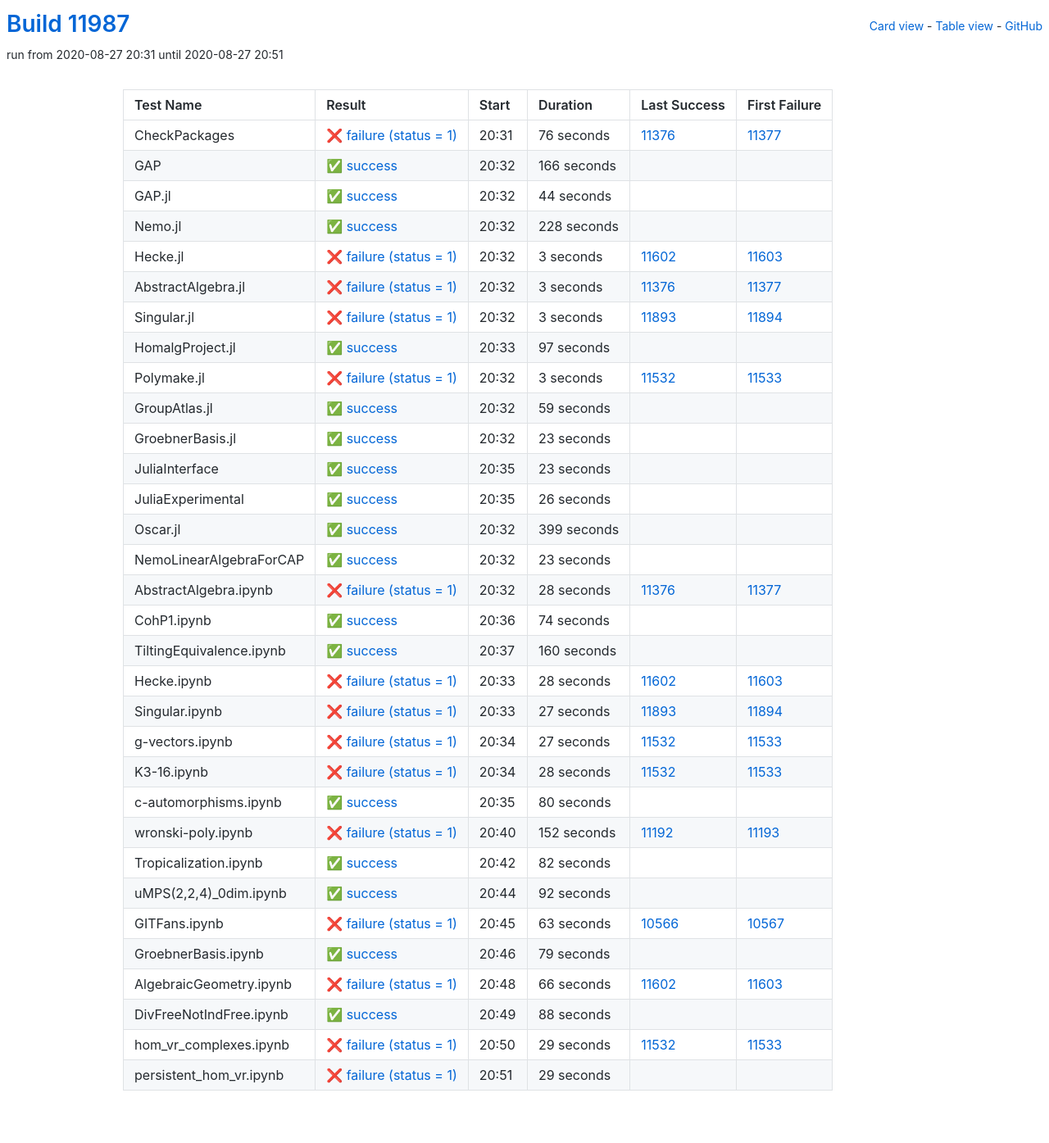
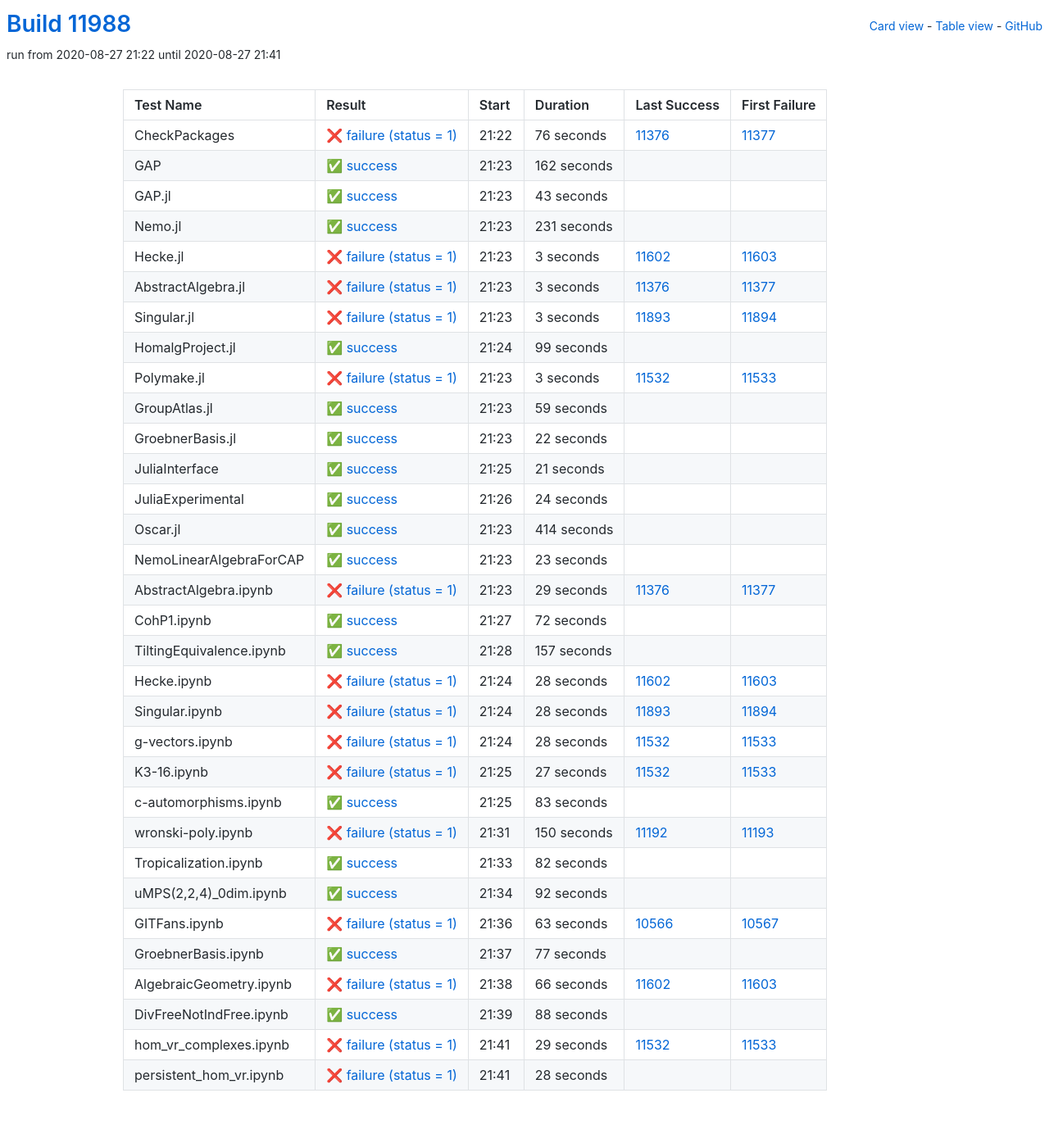
Before and after one commit to oscar-system/oscar-ci-status, a Jekyll site: the page built from table.html, in a window 1280 px wide. Shown: the whole page at 82% size. Built offline with Jekyll 4.4.1, drawn with Linux system fonts in a browser that asks for light colours.

Commit message:
Build #11988

```diff
--- a/_data/ci.yml
+++ b/_data/ci.yml
@@ -1,6 +1,6 @@
 ---
-build: 11987
-build_url: https://oscarci.mathematik.uni-kl.de/job/oscar/11987/
+build: 11988
+build_url: https://oscarci.mathematik.uni-kl.de/job/oscar/11988/
 job: oscar
 organization: oscar-system
 repo: oscar-ci-status
@@ -8,8 +8,8 @@
 tests:
 - name: CheckPackages
   id: checkpackages
-  log: https://oscarci.mathematik.uni-kl.de/job/oscar/11987/artifact/logs/build-11987/CheckPackages.log
-  start: 2020-08-27 20:31
+  log: https://oscarci.mathematik.uni-kl.de/job/oscar/11988/artifact/logs/build-11988/CheckPackages.log
+  start: 2020-08-27 21:22
   success: false
   exitcode: 1
   status: failure
@@ -20,44 +20,44 @@
   first_failure_url: https://oscarci.mathematik.uni-kl.de/job/oscar/11377/
 - name: GAP
   id: gap
-  log: https://oscarci.mathematik.uni-kl.de/job/oscar/11987/artifact/logs/build-11987/GAP.log
-  start: 2020-08-27 20:32
+  log: https://oscarci.mathematik.uni-kl.de/job/oscar/11988/artifact/logs/build-11988/GAP.log
+  start: 2020-08-27 21:23
   success: true
   exitcode: 0
   status: success
-  duration: 166
+  duration: 162
   last_success: false
   last_success_url:
   first_failure: false
   first_failure_url:
 - name: GAP.jl
   id: gap-jl
-  log: https://oscarci.mathematik.uni-kl.de/job/oscar/11987/artifact/logs/build-11987/GAP.jl.log
-  start: 2020-08-27 20:32
+  log: https://oscarci.mathematik.uni-kl.de/job/oscar/11988/artifact/logs/build-11988/GAP.jl.log
+  start: 2020-08-27 21:23
   success: true
   exitcode: 0
   status: success
-  duration: 44
+  duration: 43
   last_success: false
   last_success_url:
   first_failure: false
   first_failure_url:
 - name: Nemo.jl
   id: nemo-jl
-  log: https://oscarci.mathematik.uni-kl.de/job/oscar/11987/artifact/logs/build-11987/Nemo.jl.log
-  start: 2020-08-27 20:32
+  log: https://oscarci.mathematik.uni-kl.de/job/oscar/11988/artifact/logs/build-11988/Nemo.jl.log
+  start: 2020-08-27 21:23
   success: true
   exitcode: 0
   status: success
-  duration: 228
+  duration: 231
   last_success: false
   last_success_url:
   first_failure: false
   first_failure_url:
 - name: Hecke.jl
   id: hecke-jl
-  log: https://oscarci.mathematik.uni-kl.de/job/oscar/11987/artifact/logs/build-11987/Hecke.jl.log
-  start: 2020-08-27 20:32
+  log: https://oscarci.mathematik.uni-kl.de/job/oscar/11988/artifact/logs/build-11988/Hecke.jl.log
+  start: 2020-08-27 21:23
   success: false
   exitcode: 1
   status: failure
@@ -68,8 +68,8 @@
   first_failure_url: https://oscarci.mathematik.uni-kl.de/job/oscar/11603/
 - name: AbstractAlgebra.jl
   id: abstractalgebra-jl
-  log: https://oscarci.mathematik.uni-kl.de/job/oscar/11987/artifact/logs/build-11987/AbstractAlgebra.jl.log
-  start: 2020-08-27 20:32
+  log: https://oscarci.mathematik.uni-kl.de/job/oscar/11988/artifact/logs/build-11988/AbstractAlgebra.jl.log
+  start: 2020-08-27 21:23
   success: false
   exitcode: 1
   status: failure
@@ -80,8 +80,8 @@
   first_failure_url: https://oscarci.mathematik.uni-kl.de/job/oscar/11377/
 - name: Singular.jl
   id: singular-jl
-  log: https://oscarci.mathematik.uni-kl.de/job/oscar/11987/artifact/logs/build-11987/Singular.jl.log
-  start: 2020-08-27 20:32
+  log: https://oscarci.mathematik.uni-kl.de/job/oscar/11988/artifact/logs/build-11988/Singular.jl.log
+  start: 2020-08-27 21:23
   success: false
   exitcode: 1
   status: failure
@@ -92,20 +92,20 @@
   first_failure_url: https://oscarci.mathematik.uni-kl.de/job/oscar/11894/
 - name: HomalgProject.jl
   id: homalgproject-jl
-  log: https://oscarci.mathematik.uni-kl.de/job/oscar/11987/artifact/logs/build-11987/HomalgProject.jl.log
-  start: 2020-08-27 20:33
+  log: https://oscarci.mathematik.uni-kl.de/job/oscar/11988/artifact/logs/build-11988/HomalgProject.jl.log
+  start: 2020-08-27 21:24
   success: true
   exitcode: 0
   status: success
-  duration: 97
+  duration: 99
   last_success: false
   last_success_url:
   first_failure: false
   first_failure_url:
 - name: Polymake.jl
   id: polymake-jl
-  log: https://oscarci.mathematik.uni-kl.de/job/oscar/11987/artifact/logs/build-11987/Polymake.jl.log
-  start: 2020-08-27 20:32
+  log: https://oscarci.mathematik.uni-kl.de/job/oscar/11988/artifact/logs/build-11988/Polymake.jl.log
+  start: 2020-08-27 21:23
   success: false
   exitcode: 1
   status: failure
@@ -116,8 +116,8 @@
   first_failure_url: https://oscarci.mathematik.uni-kl.de/job/oscar/11533/
 - name: GroupAtlas.jl
   id: groupatlas-jl
-  log: https://oscarci.mathematik.uni-kl.de/job/oscar/11987/artifact/logs/build-11987/GroupAtlas.jl.log
-  start: 2020-08-27 20:32
+  log: https://oscarci.mathematik.uni-kl.de/job/oscar/11988/artifact/logs/build-11988/GroupAtlas.jl.log
+  start: 2020-08-27 21:23
   success: true
   exitcode: 0
   status: success
@@ -128,56 +128,56 @@
   first_failure_url:
 - name: GroebnerBasis.jl
   id: groebnerbasis-jl
-  log: https://oscarci.mathematik.uni-kl.de/job/oscar/11987/artifact/logs/build-11987/GroebnerBasis.jl.log
-  start: 2020-08-27 20:32
+  log: https://oscarci.mathematik.uni-kl.de/job/oscar/11988/artifact/logs/build-11988/GroebnerBasis.jl.log
+  start: 2020-08-27 21:23
   success: true
   exitcode: 0
   status: success
-  duration: 23
+  duration: 22
   last_success: false
   last_success_url:
   first_failure: false
   first_failure_url:
 - name: JuliaInterface
   id: juliainterface
-  log: https://oscarci.mathematik.uni-kl.de/job/oscar/11987/artifact/logs/build-11987/JuliaInterface.log
-  start: 2020-08-27 20:35
+  log: https://oscarci.mathematik.uni-kl.de/job/oscar/11988/artifact/logs/build-11988/JuliaInterface.log
+  start: 2020-08-27 21:25
   success: true
   exitcode: 0
   status: success
-  duration: 23
+  duration: 21
   last_success: false
   last_success_url:
   first_failure: false
   first_failure_url:
 - name: JuliaExperimental
   id: juliaexperimental
-  log: https://oscarci.mathematik.uni-kl.de/job/oscar/11987/artifact/logs/build-11987/JuliaExperimental.log
-  start: 2020-08-27 20:35
+  log: https://oscarci.mathematik.uni-kl.de/job/oscar/11988/artifact/logs/build-11988/JuliaExperimental.log
+  start: 2020-08-27 21:26
   success: true
   exitcode: 0
   status: success
-  duration: 26
+  duration: 24
   last_success: false
   last_success_url:
   first_failure: false
   first_failure_url:
 - name: Oscar.jl
   id: oscar-jl
-  log: https://oscarci.mathematik.uni-kl.de/job/oscar/11987/artifact/logs/build-11987/Oscar.jl.log
-  start: 2020-08-27 20:32
+  log: https://oscarci.mathematik.uni-kl.de/job/oscar/11988/artifact/logs/build-11988/Oscar.jl.log
+  start: 2020-08-27 21:23
   success: true
   exitcode: 0
   status: success
-  duration: 399
+  duration: 414
   last_success: false
   last_success_url:
   first_failure: false
   first_failure_url:
 - name: NemoLinearAlgebraForCAP
   id: nemolinearalgebraforcap
-  log: https://oscarci.mathematik.uni-kl.de/job/oscar/11987/artifact/logs/build-11987/NemoLinearAlgebraForCAP.log
-  start: 2020-08-27 20:32
+  log: https://oscarci.mathematik.uni-kl.de/job/oscar/11988/artifact/logs/build-11988/NemoLinearAlgebraForCAP.log
+  start: 2020-08-27 21:23
   success: true
   exitcode: 0
   status: success
@@ -188,44 +188,44 @@
   first_failure_url:
 - name: AbstractAlgebra.ipynb
   id: abstractalgebra-ipynb
-  log: https://oscarci.mathematik.uni-kl.de/job/oscar/11987/artifact/logs/build-11987/AbstractAlgebra.ipynb.log
-  start: 2020-08-27 20:32
+  log: https://oscarci.mathematik.uni-kl.de/job/oscar/11988/artifact/logs/build-11988/AbstractAlgebra.ipynb.log
+  start: 2020-08-27 21:23
   success: false
   exitcode: 1
   status: failure
-  duration: 28
+  duration: 29
   last_success: 11376
   last_success_url: https://oscarci.mathematik.uni-kl.de/job/oscar/11376/
   first_failure: 11377
   first_failure_url: https://oscarci.mathematik.uni-kl.de/job/oscar/11377/
 - name: CohP1.ipynb
   id: cohp1-ipynb
-  log: https://oscarci.mathematik.uni-kl.de/job/oscar/11987/artifact/logs/build-11987/CohP1.ipynb.log
-  start: 2020-08-27 20:36
+  log: https://oscarci.mathematik.uni-kl.de/job/oscar/11988/artifact/logs/build-11988/CohP1.ipynb.log
+  start: 2020-08-27 21:27
   success: true
   exitcode: 0
   status: success
-  duration: 74
+  duration: 72
   last_success: false
   last_success_url:
   first_failure: false
   first_failure_url:
 - name: TiltingEquivalence.ipynb
   id: tiltingequivalence-ipynb
-  log: https://oscarci.mathematik.uni-kl.de/job/oscar/11987/artifact/logs/build-11987/TiltingEquivalence.ipynb.log
-  start: 2020-08-27 20:37
+  log: https://oscarci.mathematik.uni-kl.de/job/oscar/11988/artifact/logs/build-11988/TiltingEquivalence.ipynb.log
+  start: 2020-08-27 21:28
   success: true
   exitcode: 0
   status: success
-  duration: 160
+  duration: 157
   last_success: false
   last_success_url:
   first_failure: false
   first_failure_url:
 - name: Hecke.ipynb
   id: hecke-ipynb
-  log: https://oscarci.mathematik.uni-kl.de/job/oscar/11987/artifact/logs/build-11987/Hecke.ipynb.log
-  start: 2020-08-27 20:33
+  log: https://oscarci.mathematik.uni-kl.de/job/oscar/11988/artifact/logs/build-11988/Hecke.ipynb.log
+  start: 2020-08-27 21:24
   success: false
   exitcode: 1
   status: failure
@@ -236,20 +236,32 @@
   first_failure_url: https://oscarci.mathematik.uni-kl.de/job/oscar/11603/
 - name: Singular.ipynb
   id: singular-ipynb
-  log: https://oscarci.mathematik.uni-kl.de/job/oscar/11987/artifact/logs/build-11987/Singular.ipynb.log
-  start: 2020-08-27 20:33
+  log: https://oscarci.mathematik.uni-kl.de/job/oscar/11988/artifact/logs/build-11988/Singular.ipynb.log
+  start: 2020-08-27 21:24
   success: false
   exitcode: 1
   status: failure
-  duration: 27
+  duration: 28
   last_success: 11893
   last_success_url: https://oscarci.mathematik.uni-kl.de/job/oscar/11893/
   first_failure: 11894
   first_failure_url: https://oscarci.mathematik.uni-kl.de/job/oscar/11894/
 - name: g-vectors.ipynb
   id: g-vectors-ipynb
-  log: https://oscarci.mathematik.uni-kl.de/job/oscar/11987/artifact/logs/build-11987/g-vectors.ipynb.log
-  start: 2020-08-27 20:34
+  log: https://oscarci.mathematik.uni-kl.de/job/oscar/11988/artifact/logs/build-11988/g-vectors.ipynb.log
+  start: 2020-08-27 21:24
+  success: false
+  exitcode: 1
+  status: failure
+  duration: 28
+  last_success: 11532
+  last_success_url: https://oscarci.mathematik.uni-kl.de/job/oscar/11532/
+  first_failure: 11533
+  first_failure_url: https://oscarci.mathematik.uni-kl.de/job/oscar/11533/
+- name: K3-16.ipynb
+  id: k3-16-ipynb
+  log: https://oscarci.mathematik.uni-kl.de/job/oscar/11988/artifact/logs/build-11988/K3-16.ipynb.log
+  start: 2020-08-27 21:25
   success: false
   exitcode: 1
   status: failure
@@ -258,46 +270,34 @@
   last_success_url: https://oscarci.mathematik.uni-kl.de/job/oscar/11532/
   first_failure: 11533
   first_failure_url: https://oscarci.mathematik.uni-kl.de/job/oscar/11533/
-- name: K3-16.ipynb
-  id: k3-16-ipynb
-  log: https://oscarci.mathematik.uni-kl.de/job/oscar/11987/artifact/logs/build-11987/K3-16.ipynb.log
-  start: 2020-08-27 20:34
-  success: false
-  exitcode: 1
-  status: failure
-  duration: 28
-  last_success: 11532
-  last_success_url: https://oscarci.mathematik.uni-kl.de/job/oscar/11532/
-  first_failure: 11533
-  first_failure_url: https://oscarci.mathematik.uni-kl.de/job/oscar/11533/
 - name: c-automorphisms.ipynb
   id: c-automorphisms-ipynb
-  log: https://oscarci.mathematik.uni-kl.de/job/oscar/11987/artifact/logs/build-11987/c-automorphisms.ipynb.log
-  start: 2020-08-27 20:35
+  log: https://oscarci.mathematik.uni-kl.de/job/oscar/11988/artifact/logs/build-11988/c-automorphisms.ipynb.log
+  start: 2020-08-27 21:25
   success: true
   exitcode: 0
   status: success
-  duration: 80
+  duration: 83
   last_success: false
   last_success_url:
   first_failure: false
   first_failure_url:
 - name: wronski-poly.ipynb
   id: wronski-poly-ipynb
-  log: https://oscarci.mathematik.uni-kl.de/job/oscar/11987/artifact/logs/build-11987/wronski-poly.ipynb.log
-  start: 2020-08-27 20:40
+  log: https://oscarci.mathematik.uni-kl.de/job/oscar/11988/artifact/logs/build-11988/wronski-poly.ipynb.log
+  start: 2020-08-27 21:31
   success: false
   exitcode: 1
   status: failure
-  duration: 152
+  duration: 150
   last_success: 11192
   last_success_url: https://oscarci.mathematik.uni-kl.de/job/oscar/11192/
   first_failure: 11193
   first_failure_url: https://oscarci.mathematik.uni-kl.de/job/oscar/11193/
 - name: Tropicalization.ipynb
   id: tropicalization-ipynb
-  log: https://oscarci.mathematik.uni-kl.de/job/oscar/11987/artifact/logs/build-11987/Tropicalization.ipynb.log
-  start: 2020-08-27 20:42
+  log: https://oscarci.mathematik.uni-kl.de/job/oscar/11988/artifact/logs/build-11988/Tropicalization.ipynb.log
+  start: 2020-08-27 21:33
   success: true
   exitcode: 0
   status: success
@@ -308,8 +308,8 @@
   first_failure_url:
 - name: uMPS(2,2,4)_0dim.ipynb
   id: umps-2-2-4-0dim-ipynb
-  log: https://oscarci.mathematik.uni-kl.de/job/oscar/11987/artifact/logs/build-11987/uMPS-2-2-4-_0dim.ipynb.log
-  start: 2020-08-27 20:44
+  log: https://oscarci.mathematik.uni-kl.de/job/oscar/11988/artifact/logs/build-11988/uMPS-2-2-4-_0dim.ipynb.log
+  start: 2020-08-27 21:34
   success: true
   exitcode: 0
   status: success
@@ -320,8 +320,8 @@
   first_failure_url:
 - name: GITFans.ipynb
   id: gitfans-ipynb
-  log: https://oscarci.mathematik.uni-kl.de/job/oscar/11987/artifact/logs/build-11987/GITFans.ipynb.log
-  start: 2020-08-27 20:45
+  log: https://oscarci.mathematik.uni-kl.de/job/oscar/11988/artifact/logs/build-11988/GITFans.ipynb.log
+  start: 2020-08-27 21:36
   success: false
   exitcode: 1
   status: failure
@@ -332,20 +332,20 @@
   first_failure_url: https://oscarci.mathematik.uni-kl.de/job/oscar/10567/
 - name: GroebnerBasis.ipynb
   id: groebnerbasis-ipynb
-  log: https://oscarci.mathematik.uni-kl.de/job/oscar/11987/artifact/logs/build-11987/GroebnerBasis.ipynb.log
-  start: 2020-08-27 20:46
+  log: https://oscarci.mathematik.uni-kl.de/job/oscar/11988/artifact/logs/build-11988/GroebnerBasis.ipynb.log
+  start: 2020-08-27 21:37
   success: true
   exitcode: 0
   status: success
-  duration: 79
+  duration: 77
   last_success: false
   last_success_url:
   first_failure: false
   first_failure_url:
 - name: AlgebraicGeometry.ipynb
   id: algebraicgeometry-ipynb
-  log: https://oscarci.mathematik.uni-kl.de/job/oscar/11987/artifact/logs/build-11987/AlgebraicGeometry.ipynb.log
-  start: 2020-08-27 20:48
+  log: https://oscarci.mathematik.uni-kl.de/job/oscar/11988/artifact/logs/build-11988/AlgebraicGeometry.ipynb.log
+  start: 2020-08-27 21:38
   success: false
   exitcode: 1
   status: failure
@@ -356,8 +356,8 @@
   first_failure_url: https://oscarci.mathematik.uni-kl.de/job/oscar/11603/
 - name: DivFreeNotIndFree.ipynb
   id: divfreenotindfree-ipynb
-  log: https://oscarci.mathematik.uni-kl.de/job/oscar/11987/artifact/logs/build-11987/DivFreeNotIndFree.ipynb.log
-  start: 2020-08-27 20:49
+  log: https://oscarci.mathematik.uni-kl.de/job/oscar/11988/artifact/logs/build-11988/DivFreeNotIndFree.ipynb.log
+  start: 2020-08-27 21:39
   success: true
   exitcode: 0
   status: success
@@ -368,8 +368,8 @@
   first_failure_url:
 - name: hom_vr_complexes.ipynb
   id: hom-vr-complexes-ipynb
-  log: https://oscarci.mathematik.uni-kl.de/job/oscar/11987/artifact/logs/build-11987/hom_vr_complexes.ipynb.log
-  start: 2020-08-27 20:50
+  log: https://oscarci.mathematik.uni-kl.de/job/oscar/11988/artifact/logs/build-11988/hom_vr_complexes.ipynb.log
+  start: 2020-08-27 21:41
   success: false
   exitcode: 1
   status: failure
@@ -380,12 +380,12 @@
   first_failure_url: https://oscarci.mathematik.uni-kl.de/job/oscar/11533/
 - name: persistent_hom_vr.ipynb
   id: persistent-hom-vr-ipynb
-  log: https://oscarci.mathematik.uni-kl.de/job/oscar/11987/artifact/logs/build-11987/persistent_hom_vr.ipynb.log
-  start: 2020-08-27 20:51
+  log: https://oscarci.mathematik.uni-kl.de/job/oscar/11988/artifact/logs/build-11988/persistent_hom_vr.ipynb.log
+  start: 2020-08-27 21:41
   success: false
   exitcode: 1
   status: failure
-  duration: 29
+  duration: 28
   last_success: false
   last_success_url:
   first_failure: false
```
Also changed, not shown: README.md.
